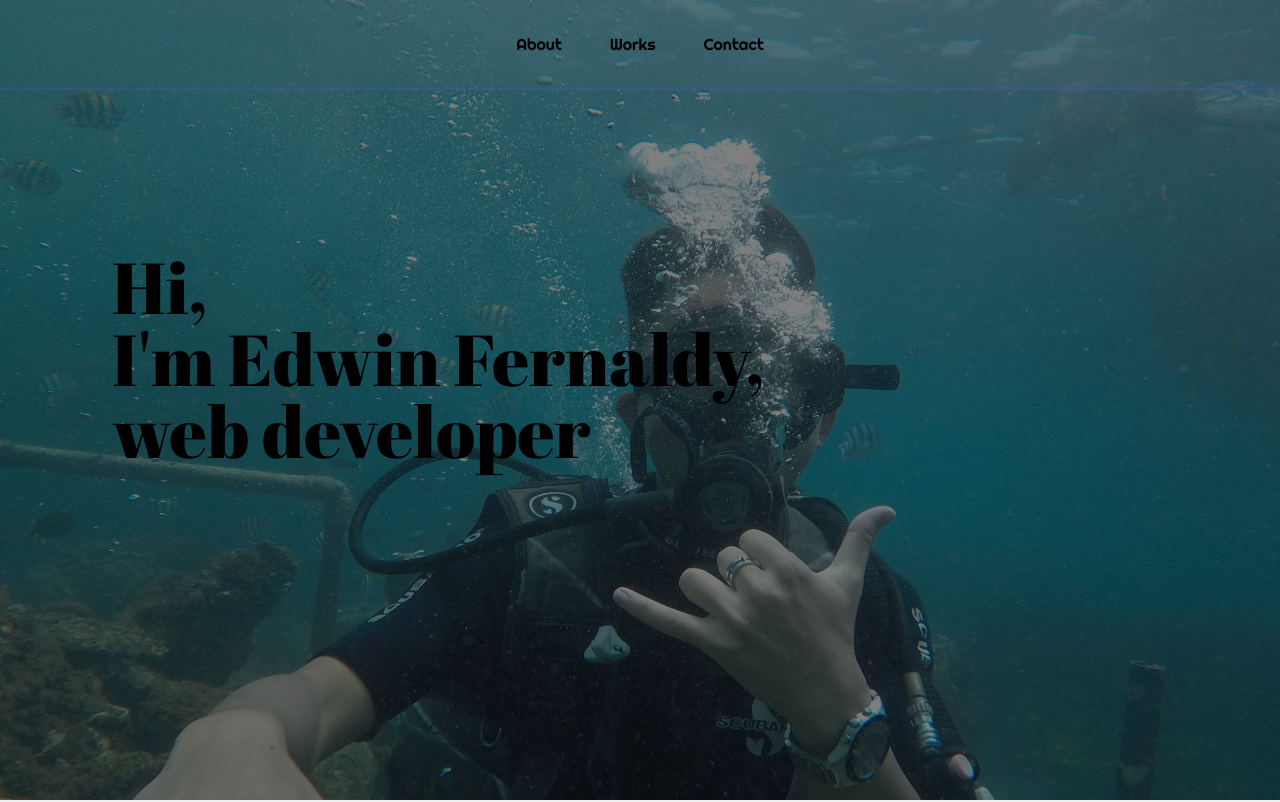
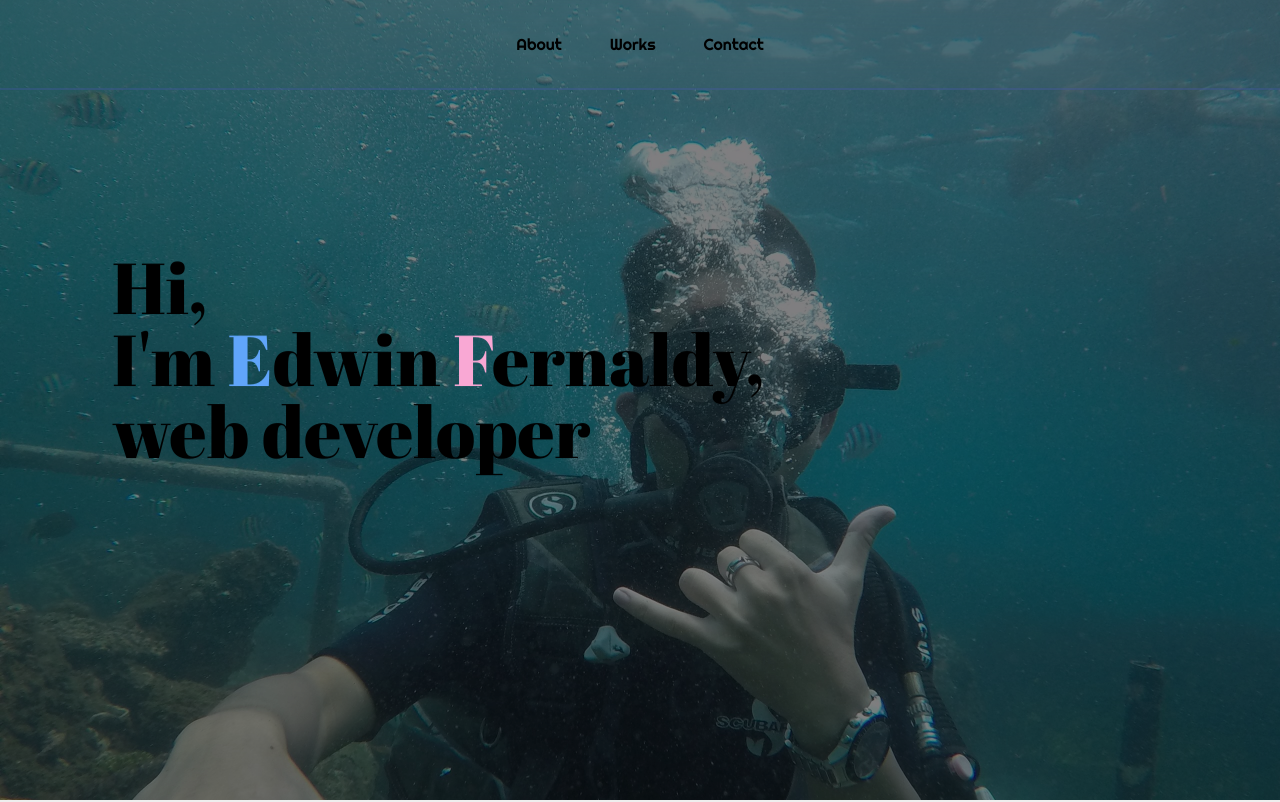
Before and after one commit to edwinfernaldy/portfolio, a Next.js app: page / in a window 1280 px wide. Shown: the top 802 px of the page. Built offline with nearby package versions, Linux system fonts and the light colour scheme.

Commit message:
use Tilt

```diff
--- a/components/LandingSection.tsx
+++ b/components/LandingSection.tsx
@@ -1,32 +1,40 @@
 import Image from "next/image";
 import { Parallax } from "react-scroll-parallax";
 import DivingImage from "/public/assets/photos/IMG_2727.jpeg";
+import Tilt from "react-parallax-tilt";
 
 export default function LandingSection() {
   return (
     <section className='flex h-screen items-center'>
-      <Parallax
-        easing={"easeInOutCirc"}
-        className='flex-grow peer z-20'
-        speed={20}
-      >
+      <Parallax easing={"easeInOutCirc"} className='peer z-20' speed={20}>
+        <Tilt>
           <h1 className='lg:text-7xl text-3xl'>
             Hi,
             <br />
-          I&#39;m <span>E</span>dwin <span>F</span>ernaldy,
+            I&#39;m <span className='text-blue-400'>E</span>dwin{" "}
+            <span className='text-pink-300'>F</span>
+            ernaldy,
             <br />
             web developer
           </h1>
+        </Tilt>
       </Parallax>
 
-      <div className='absolute inset-0 duration-300 transition peer-hover:blur-lg'>
+      <Tilt
+        tiltReverse
+        transitionSpeed={800}
+        tiltMaxAngleX={5}
+        tiltMaxAngleY={5}
+        scale={1.2}
+        className='absolute inset-0 duration-300 transition peer-hover:blur-lg'
+      >
         <Image
           className='object-cover brightness-50'
           src={DivingImage}
           layout='fill'
           alt='Background-image'
         />
-      </div>
+      </Tilt>
     </section>
   );
 }
```
Lines whose indentation alone changed are shown as unchanged.
